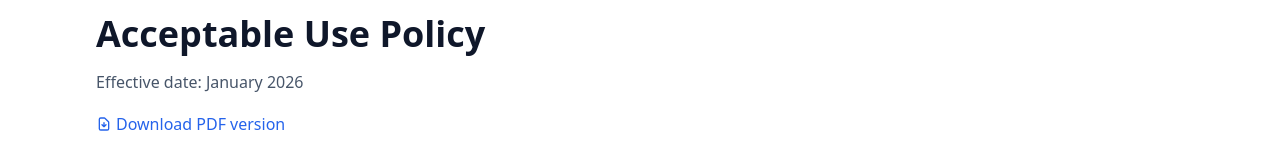
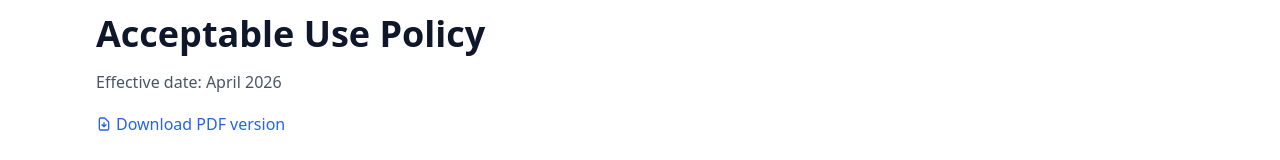
Before and after one commit to KhulaNode/khulanode-web, a Next.js app: page /acceptable-use in a window 1280 px wide. Shown: the part 212-372 px from the top of the page. Built offline with nearby package versions, Linux system fonts and the light colour scheme.

Commit message:
Update effective date in Acceptable Use Policy to April 2026

```diff
--- a/src/app/acceptable-use/page.tsx
+++ b/src/app/acceptable-use/page.tsx
@@ -11,7 +11,7 @@ export default function AcceptableUse() {
       <div className="container max-w-2xl">
         <h1 className="text-4xl font-bold text-slate-900 mb-4">Acceptable Use Policy</h1>
         <p className="text-slate-600 mb-4">
-          Effective date: January 2026
+          Effective date: April 2026
         </p>
         <p className="text-slate-600 mb-12">
           <a
```
